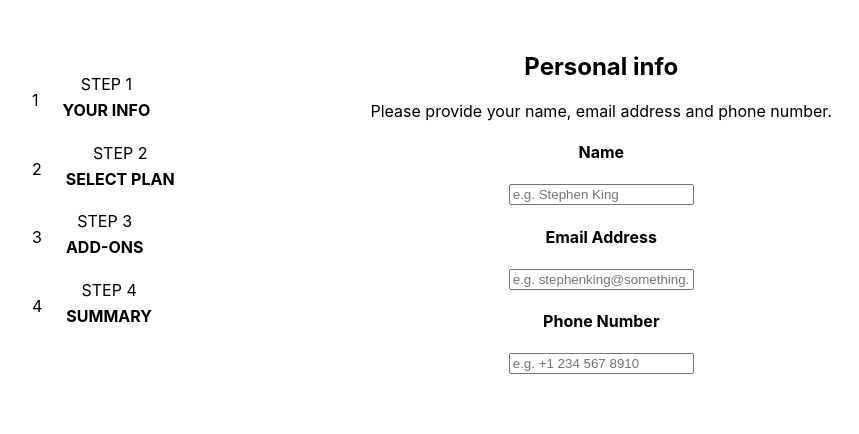
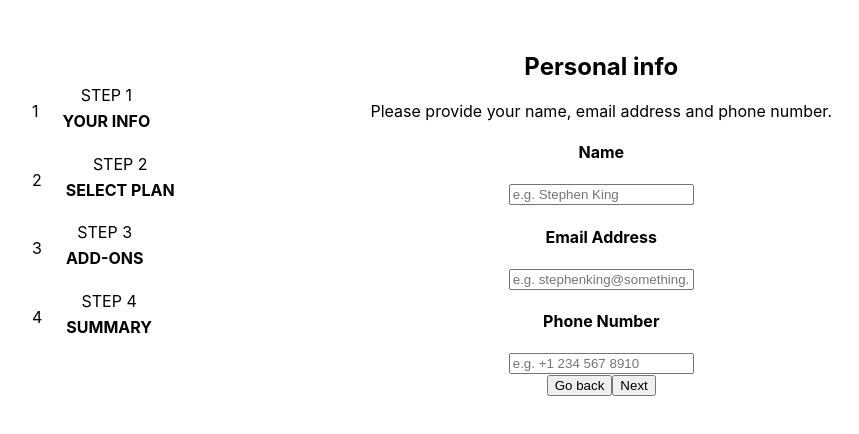
Before and after one commit to anmol1468/multistep-payment-page, a React (Create React App) app: page / in a window 1280 px wide. Shown: the top 434 px of the page, without its empty margins (208-1067 px from the left). Built offline with nearby package versions, Linux system fonts and the light colour scheme.

Commit message:
progress with state set up

```diff
--- a/src/app/App.js
+++ b/src/app/App.js
@@ -1,15 +1,24 @@
 import Payment from '../features/pages/paymentPage/Payment';
 import './App.css';
 import store from './store';
+import { Provider } from 'react-redux';
+import { useEffect } from 'react';
 
 function App() {
 
-  console.log(store.getState())
+  // useEffect(() => {
+
+  //   setInterval(() => {
+      console.log(store.getState())
+  //   }, 5000);
+  // },[])
 
   return (
-    <div className="App" store= {store}>
+    <Provider store={store}>
+    <div className="App">
       <Payment></Payment>
     </div>
+    </Provider>
   );
 }
 
--- a/src/app/store.js
+++ b/src/app/store.js
@@ -1,9 +1,13 @@
 import { configureStore } from '@reduxjs/toolkit';
+import currentDisplaySlice from '../features/components/currentDisplay/currentDisplaySlice';
 import infoSlice from '../features/components/info/infoSlice';
+import planSlice from '../features/components/plans/planSlice';
 
 const store = configureStore({
   reducer: {
-    info: infoSlice
+    info: infoSlice,
+    currentDisplay: currentDisplaySlice,
+    plan: planSlice
   }
 })
 
--- a/src/features/components/currentDisplay/CurrentDisplay.jsx
+++ b/src/features/components/currentDisplay/CurrentDisplay.jsx
@@ -1,11 +1,32 @@
 import React from 'react'
 import '../info/Info'
-import Info from '../info/Info'
+import { useDispatch, useSelector } from 'react-redux';
+import { nextStep, previousStep } from './currentDisplaySlice';
+
 
 function CurrentDisplay() {
+
+
+  const currentDisplay = useSelector(state => state.currentDisplay)
+
+  const dispatch = useDispatch()
+
+  const nextHandler = () => {
+    dispatch(nextStep())
+    console.log(currentDisplay)
+  }
+
+  const backHandler = () => {
+    dispatch(previousStep())
+  }
+
   return (
-    <div>
-      <Info />
+    <div className='currentDisplay'>
+      {currentDisplay.options[currentDisplay.currentNum]}
+      <div className="currentDisplay__buttons">
+        <button onClick={backHandler}>Go back</button>
+        <button onClick={nextHandler}>Next</button>
+      </div>
     </div>
   )
 }
--- /dev/null
+++ b/src/features/components/currentDisplay/currentDisplaySlice.js
@@ -0,0 +1,27 @@
+import { createSlice } from '@reduxjs/toolkit';
+import Addionals from '../additional/Addionals';
+import Info from '../info/Info';
+import Plan from '../plans/Plan';
+import Summary from '../summary/Summary';
+
+
+export const currentDisplaySlice = createSlice({
+  name: 'currentDisplay',
+  initialState: {
+    options: [<Info /> , <Plan />, <Addionals />, <Summary />],
+    currentNum: 0
+  },
+  reducers: {
+    nextStep : (state, action) => {
+      if (state.currentNum<3) state.currentNum++
+    },
+    previousStep : (state, action) => {
+      if (state.currentNum>0) state.currentNum--
+    }
+  }
+})
+
+export const { nextStep, previousStep } = currentDisplaySlice.actions;
+
+
+export default currentDisplaySlice.reducer;
--- a/src/features/components/info/Info.jsx
+++ b/src/features/components/info/Info.jsx
@@ -1,18 +1,34 @@
 import React from 'react'
+import { useDispatch, useSelector } from 'react-redux';
+import { changeName, changeEmail, changeNum } from './infoSlice';
 
 
 function Info() {
+
+  const dispatch = useDispatch();
+
+  const info = useSelector(state => state.info)
+
   return (
     <div className='info'>
       <h2>Personal info</h2>
       <p>Please provide your name, email address and phone number.</p>
       <form action="">
         <h4>Name</h4>
-        <input type="text" placeholder='e.g. Stephen King' />
+        <input type="text" placeholder='e.g. Stephen King' value={info.name}
+        onChange={(e) => dispatch(changeName(e.target.value))} />
+
+
         <h4>Email Address</h4>
-        <input type="text" placeholder='e.g. stephenking@something.com' />
+        <input type="email" placeholder='e.g. stephenking@something.com' value={info.email}
+        onChange={(e) => dispatch(changeEmail(e.target.value))}
+        />
+
+
         <h4>Phone Number</h4>
-        <input type="text" placeholder='e.g. +1 234 567 8910' />
+        <input type="number" placeholder='e.g. +1 234 567 8910' value={info.phoneNum}
+        onChange={(e) => dispatch(changeNum(e.target.value))}
+        />
       </form>
     </div>
   )
--- a/src/features/components/plans/Plan.jsx
+++ b/src/features/components/plans/Plan.jsx
@@ -3,33 +3,54 @@ import Arcade from '../../../assets/images/icon-arcade.svg'
 import Advanced from '../../../assets/images/icon-advanced.svg'
 import Pro from '../../../assets/images/icon-pro.svg'
 import '../../../index.scss'
+import { useDispatch, useSelector } from 'react-redux'
+import { changeFrequency, changeType } from './planSlice'
 
 function Plan() {
+
+  const dispatch = useDispatch();
+  const plan = useSelector(state => state.plan)
+
+  const toggleFrequency = () => {
+    return dispatch(changeFrequency())
+  }
+
+  const selectOption = (e) => {
+    e.classList('selected')
+  }
+
   return (
     <div className='plan'>
-      <h2>Personal info</h2>
-      <p>Please provide your name, email address and phone number.</p>
+      <h2>Select you plan</h2>
+      <p>You have the option of monthly or yearly billing.</p>
       <form action="">
         <div className="plan__type">
-          <div>
+          <div className='option selected' onClick={(e) => {
+            selectOption(e)
+          }}>
             <img src={Arcade} alt="arcade-logo" />
             <h3>Arcade</h3>
-            <p>$9/mo</p>
+            {plan.frequency==='monthly' ?<p>$9/mo</p>: <div><p>$90/yr</p><p>2 months free</p></div> }
           </div>
-          <div>
+          <div className='option' onClick={(e) => {
+            selectOption(e)
+          }}>
             <img src={Advanced} alt="advanced-logo" />
             <h3>Advanced</h3>
-            <p>$12/mo</p>
+            {plan.frequency==='monthly' ?<p>$12/mo</p>: <div><p>$120/yr</p><p>2 months free</p></div> }
           </div>
-          <div>
+          <div className='option' onClick={(e) => {
+            console.log(e.target)
+            selectOption(e.target)
+          }}>
             <img src={Pro} alt="pro-logo" />
             <h3>Pro</h3>
-            <p>$15/mo</p>
+            {plan.frequency==='monthly' ?<p>$15/mo</p>: <div><p>$150/yr</p><p>2 months free</p></div> }
           </div>
         </div>
         <div className="plan__frequency">
           <p>Monthly</p>
-          <input type="checkbox" id="switch" /><label for="switch">Toggle</label>
+          <input type="checkbox" id="switch" /><label for="switch" onClick={toggleFrequency}>Toggle</label>
           <p>Yearly</p>
         </div>
       </form>
--- a/src/features/components/plans/_plan.scss
+++ b/src/features/components/plans/_plan.scss
@@ -4,11 +4,17 @@
     display: flex;
     justify-content: center;
 
-    > div {
-      padding: 2rem 4rem;
-      margin: 3rem 2rem;
+    .option {
+      padding: 2rem 3rem;
+      margin: 3rem 1rem;
       border-radius: 5%;
+      text-align: left;
       border: 2px solid rgb(0, 0, 0, 0.1);
+
+      &.selected {
+        border-color: #483EFF;
+        background-color: #F8F9FF;
+      }
     }
   }
 
--- /dev/null
+++ b/src/features/components/plans/planSlice.js
@@ -0,0 +1,28 @@
+import { createSlice } from '@reduxjs/toolkit';
+
+
+const planSlice = createSlice({
+  name: 'plan',
+  initialState: {
+    type: {
+      name: '',
+      rate: undefined
+    },
+    frequency: 'monthly'
+  },
+  reducers: {
+    changeFrequency: (state, action) => {
+    state.frequency==='monthly' ? state.frequency = 'yearly': state.frequency = 'monthly'
+    },
+
+    changeType: (state, action) => {
+      state.type.name = action.payload.name;
+      state.type.rate = action.payload.rate;
+    }
+  }
+})
+
+export const { changeFrequency, changeType } = planSlice.actions;
+
+
+export default planSlice.reducer;
```
